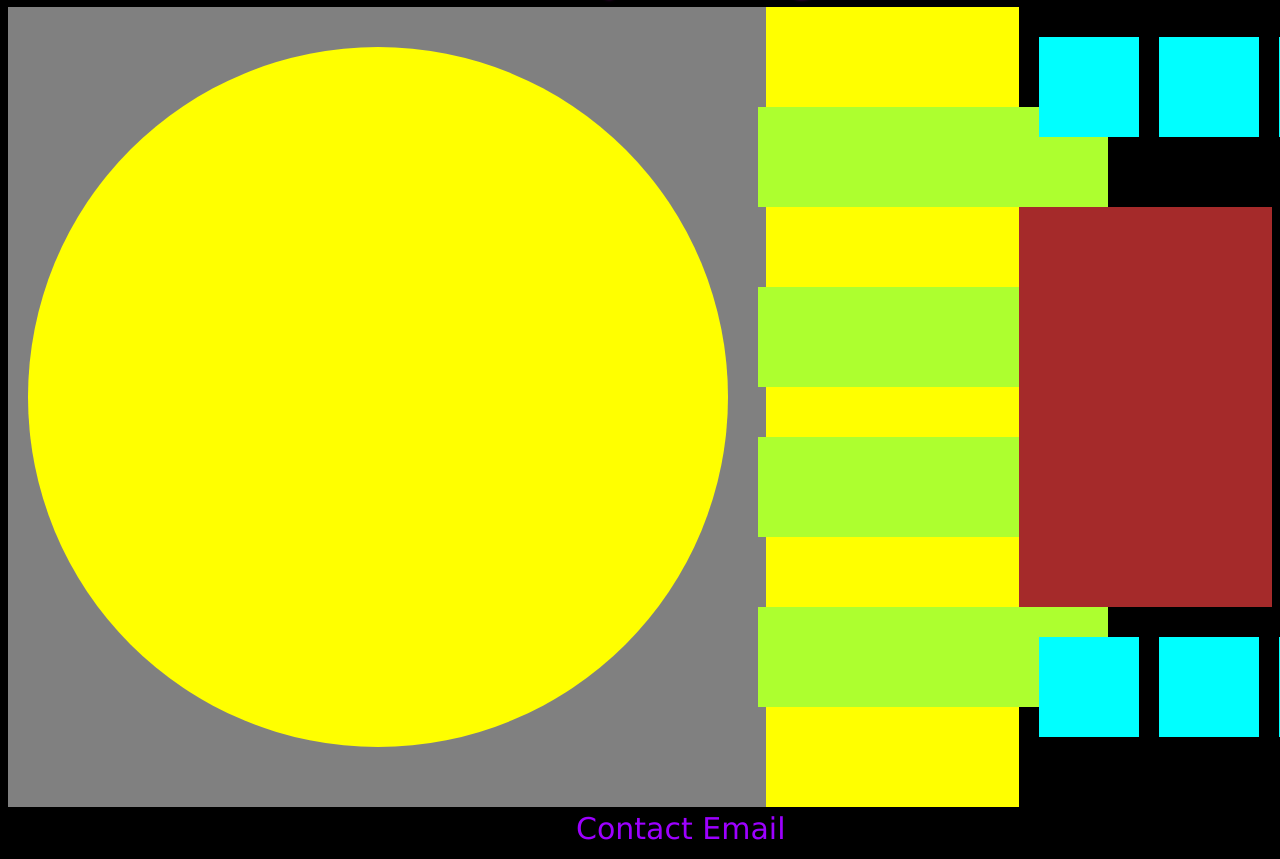
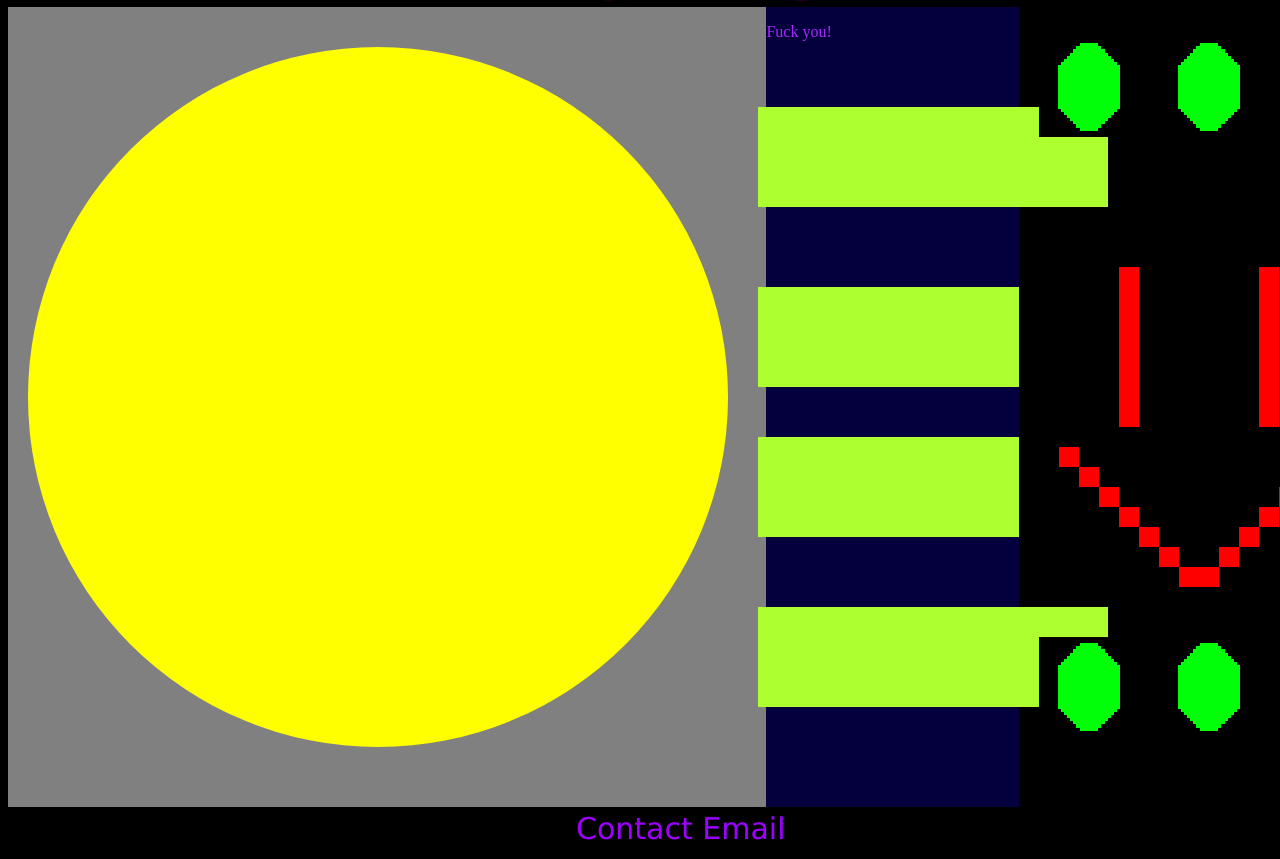
Before and after one commit to Coal265/a-question, a plain HTML site: page index.html in a window 1280 px wide. Shown: the part 70-929 px from the top of the page. Drawn offline with Linux system fonts and the light colour scheme.

Commit message:
version 0.3

```diff
--- a/index.html
+++ b/index.html
@@ -12,7 +12,7 @@
 
         // Function to apply the text shadow effect
         function applyTextShadow() {
-            heading.style.textShadow = "2px 2px 4px rgb(255, 0, 255, 5.5)";
+            heading.style.textShadow = "2px 2px 4px rgb(255, 0, 255, 15.5)";
         }
 
         // Function to remove the text shadow effect
@@ -42,19 +42,36 @@
         <div class="button3"></div>
         <div class="button4"></div>
         </div>
-        <div class="sideshit2"></div>
+        <div class="sideshit2">
+        <p>Fuck you!</p>
+        </div>
     </div>
     <div class="sideshit">
+
     <div class="lights1">
-        <div class="light1a"></div>
-        <div class="light1b"></div>
-        <div class="light1c"></div>
+        <div class="light1a">
+            <img src="green light.png" alt="green light">
+        </div>
+        <div class="light1b">
+            <img src="green light.png" alt="green light">
+        </div>
+        <div class="light1c">
+            <img src="green light.png" alt="green light">
+        </div>
     </div>
-    <div class="side"></div>
+    <div class="side">
+        <img src="smile1.png" alt=":)">
+    </div>
     <div class="lights2">
-            <div class="light2a"></div>
-            <div class="light2b"></div>
-            <div class="light2c"></div>
+            <div class="light2a">
+                <img src="green light.png" alt="green light">
+            </div>
+            <div class="light2b">
+                <img src="green light.png" alt="green light">
+            </div>
+            <div class="light2c">
+                <img src="green light.png" alt="green light">
+            </div>
     </div>
     </div>
     <div class="contact">
--- a/stylesheet.css
+++ b/stylesheet.css
@@ -37,7 +37,6 @@ body {
 .side {
     height: 400px;
     width: 100%;
-    background-color: brown;
     display: inline;
     position: absolute;
     float: right;
@@ -71,7 +70,6 @@ body {
    width: 100px;
    height: 100px;
    position: absolute;
-   background-color: aqua;
    display: inline;
    left: 20px;
    top: 30px;
@@ -80,7 +78,6 @@ body {
     width: 100px;
    height: 100px;
    position: absolute;
-   background-color: aqua;
    display: inline;
    left: 140px;
    top: 30px;
@@ -89,7 +86,6 @@ body {
     width: 100px;
    height: 100px;
    position: absolute;
-   background-color: aqua;
    display: inline;
    left: 260px;
    top: 30px;
@@ -99,7 +95,6 @@ body {
     width: 100px;
     height: 100px;
     position: absolute;
-    background-color: aqua;
     display: inline;
     left: 20px;
    top: 30px;
@@ -108,7 +103,6 @@ body {
     width: 100px;
    height: 100px;
    position: absolute;
-   background-color: aqua;
    display: inline;
    left: 140px;
    top: 30px;
@@ -117,7 +111,6 @@ body {
     width: 100px;
    height: 100px;
    position: absolute;
-   background-color: aqua;
    display: inline;
    left: 260px;
    top: 30px;
@@ -172,8 +165,11 @@ body {
 .sideshit2 {
     width: 25%;
     height: 800px;
-    background-color: yellow;
+    background-color: rgb(4, 0, 61);
     float: right;
+    color: rgb(171, 37, 255);
+    word-break: break-all;
+    white-space: normal;
 }
 a.email {
     color: rgb(157, 0, 255);
```
Also changed, not shown: green light.png (added), smile1.png (added).
